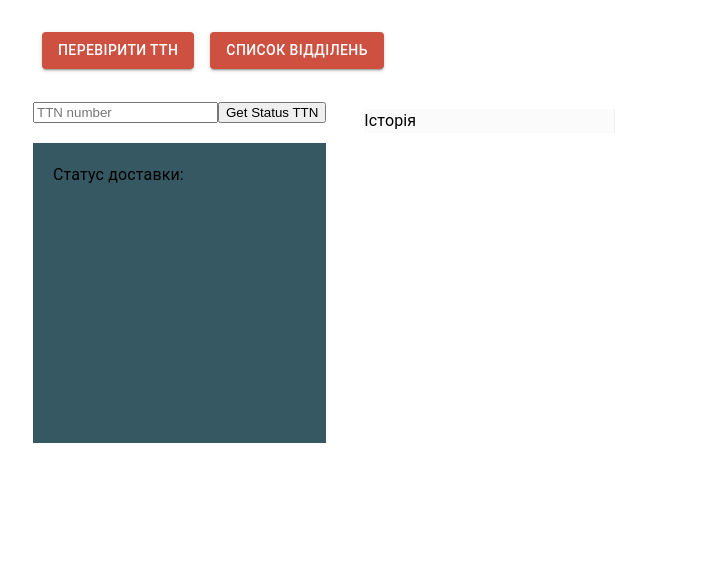
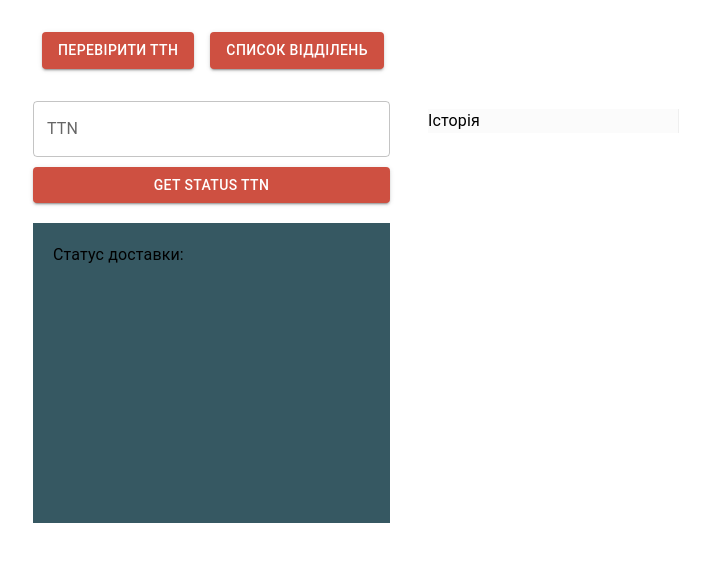
Before and after one commit to Victoriia-Ripka/test-task-sameit, a React (Create React App) app: page /test-task-sameit/ttn in a window 1280 px wide. Shown: the top 562 px of the page, without its empty margins (322-1032 px from the left). Built offline with nearby package versions, Linux system fonts and the light colour scheme.

Commit message:
styles for formik

```diff
--- a/src/components/Ttn/Ttn.js
+++ b/src/components/Ttn/Ttn.js
@@ -1,15 +1,16 @@
 import React from "react";
-import { ErrorMessage, Field, Form, Formik, useFormik } from "formik";
+import { useFormik } from "formik";
 import { styled } from "@mui/material/styles";
 import * as yup from "yup";
-import Container from "@mui/material/Container";
 import Box from "@mui/material/Box";
 import Typography from "@mui/material/Typography";
+import Button from '@mui/material/Button';
+import TextField from "@mui/material/TextField";
 import { Sidebar } from "react-pro-sidebar";
 
-const validationSchema = yup.object({
-  TTN: yup.string("Enter your TTN number").required("number is required"),
-});
+const ttnValidationSchema = yup
+  .string("Enter your TTN number")
+  .required("number is required");
 
 const Root = styled("div")(({ theme }) => ({
   padding: theme.spacing(1),
@@ -47,28 +48,36 @@
 }));
 
 const Ttn = () => {
-  const initialState = {
-    TTN: "",
-  };
+  const formik = useFormik({
+    initialValues: {
+      TTN: "",
+    },
+    validationSchema: ttnValidationSchema,
+    onSubmit: async (values) => {
+      await new Promise((r) => setTimeout(r, 500));
+      alert(JSON.stringify(values, null, 2));
+    },
+  });
 
   return (
     <Root>
-      <Box sx={{ pr: "30px" }}>
+      <Box sx={{ mr: "30px" }}>
         <Box>
-          <Formik
-            initialValues={initialState}
-            onSubmit={async (values) => {
-              await new Promise((r) => setTimeout(r, 500));
-              alert(JSON.stringify(values, null, 2));
-            }}
-          >
-            <Form>
-              <Field name="TTN" placeholder="TTN number" />
-              <ErrorMessage name="TTN" component="p" />
-
-              <button type="submit">Get Status TTN</button>
-            </Form>
-          </Formik>
+          <form onSubmit={formik.handleSubmit}>
+            <TextField
+              fullWidth
+              id="TTN"
+              name="TTN"
+              label="TTN"
+              value={formik.values.TTN}
+              onChange={formik.handleChange}
+              error={formik.touched.email && Boolean(formik.errors.email)}
+              helperText={formik.touched.email && formik.errors.email}
+            ></TextField>
+            <Button color="primary" variant="contained" fullWidth type="submit" sx={{mt: "10px"}}>
+              Get Status TTN
+            </Button>
+          </form>
         </Box>
         <Box
           sx={{
```
